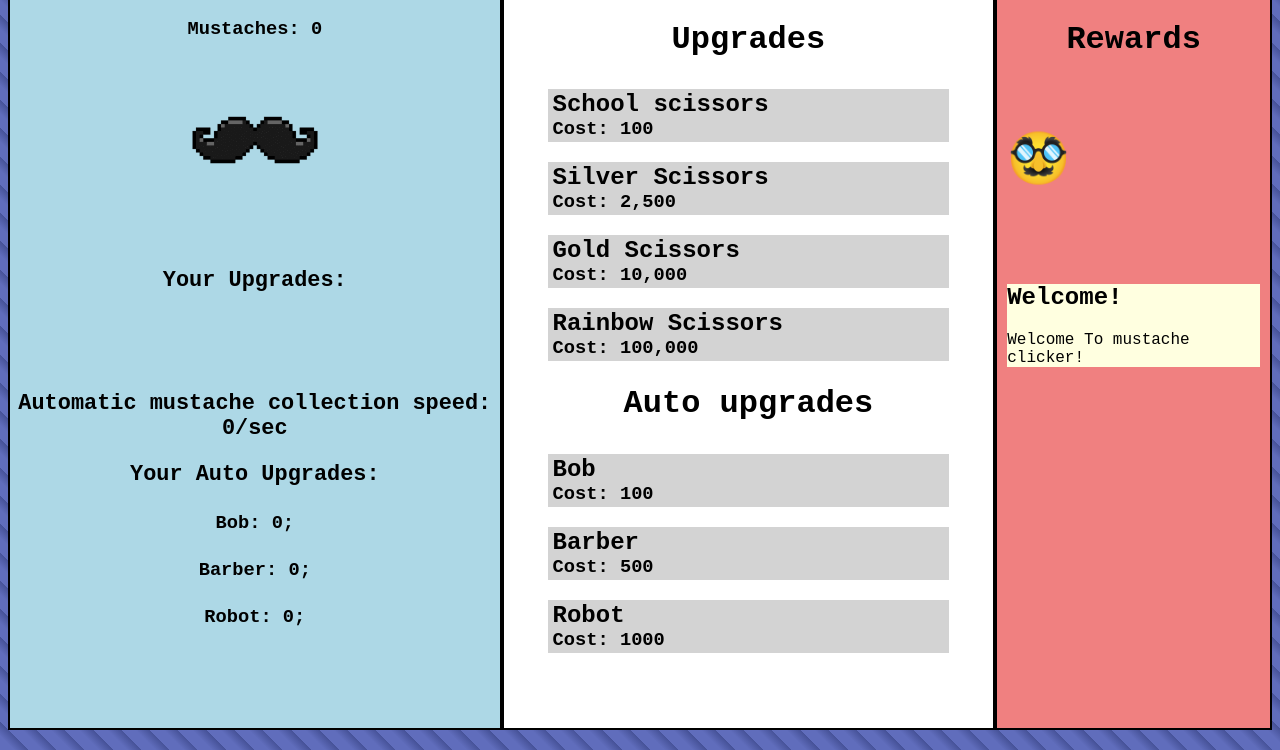
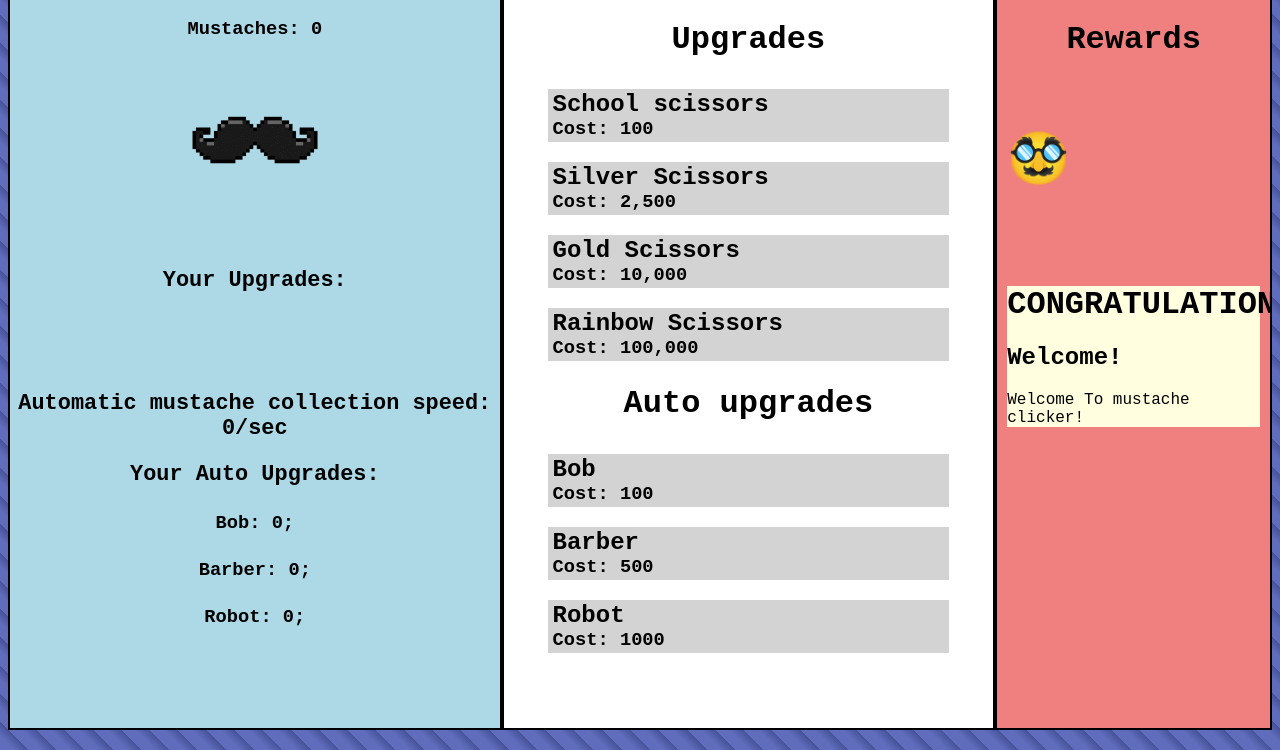
Before and after one commit to Yuato/MustacheClick, a plain HTML site: page index.html in a window 1280 px wide. Shown: the part 50-800 px from the top of the page. Drawn offline with Linux system fonts and the light colour scheme.

Commit message:
added congrats

```diff
--- a/index.html
+++ b/index.html
@@ -131,26 +131,31 @@ File Created Date: Sat Feb 13 2026
                         <p id = "reward5Icon">🏆</p>
                     </div>
                     <div id = "reward1">
+                        <h1 class = "congrats">CONGRATULATIONS!!!</h1>
                         <h2>Welcome!</h2>
                         <p>Welcome To mustache clicker!</p>
                     </div>
 
                     <div id = "reward2">
+                        <h1 class = "congrats">CONGRATULATIONS!!!</h1>
                         <h2>Millionare</h2>
                         <p>Obtain a million mustaches!</p>
                     </div>
 
                     <div id = "reward3">
+                        <h1 class = "congrats">CONGRATULATIONS!!!</h1>
                         <h2>True Clicker</h2>
                         <p>Congratulations for clicking a hundred thosand times. I'm impressed.</p>
                     </div>
 
                     <div id = "reward4">
+                        <h1 class = "congrats">CONGRATULATIONS!!!</h1>
                         <h2>Upgrade</h2>
                         <p>Congratulations on your first upgrade</p>
                     </div>
 
                     <div id = "reward5">
+                        <h1 class = "congrats">CONGRATULATIONS!!!</h1>
                         <h2>TO THE MAX!</h2>
                         <p>Congrats on purchasing one of each upgrade!</p>
                     </div>
```
